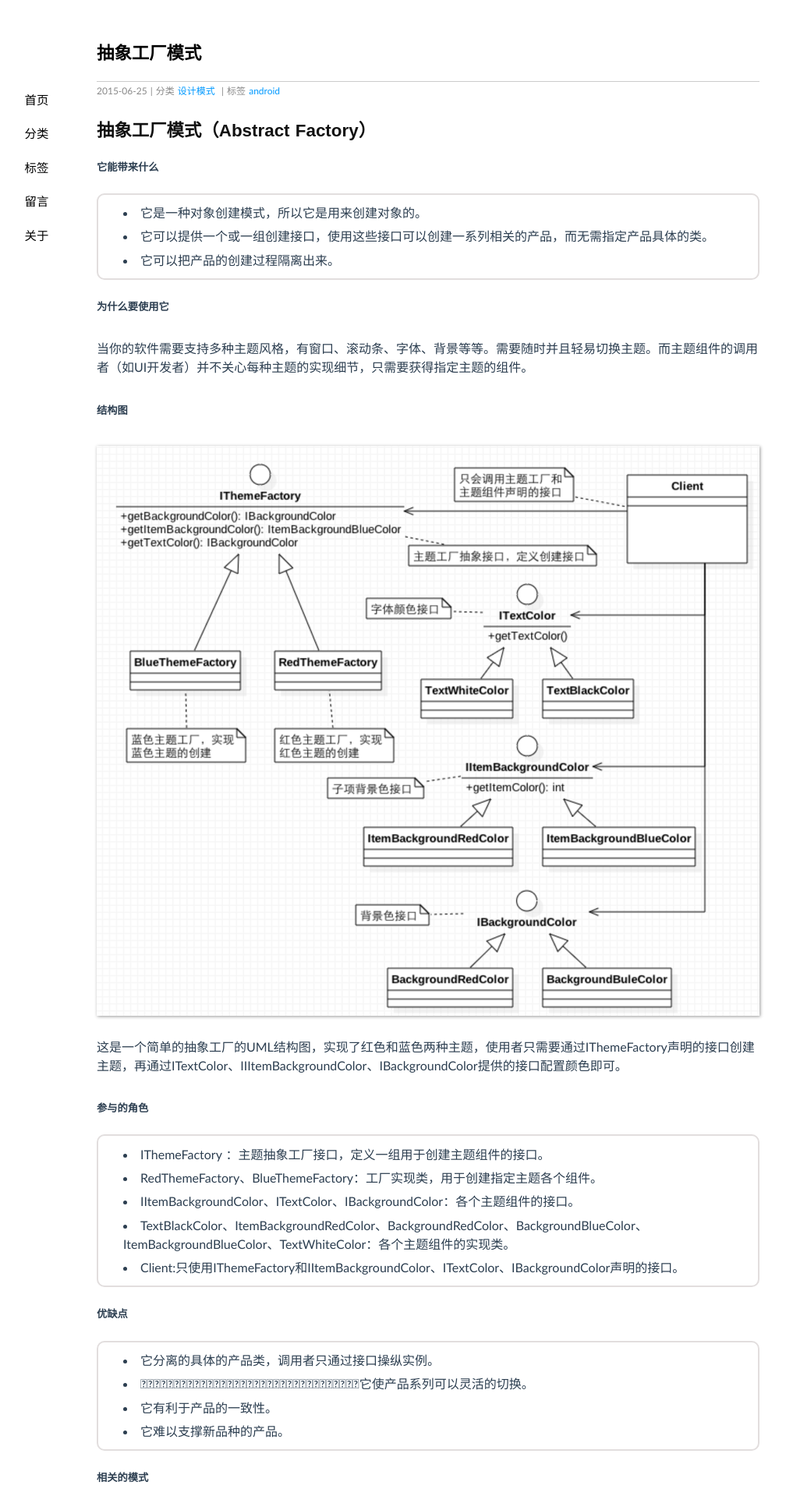
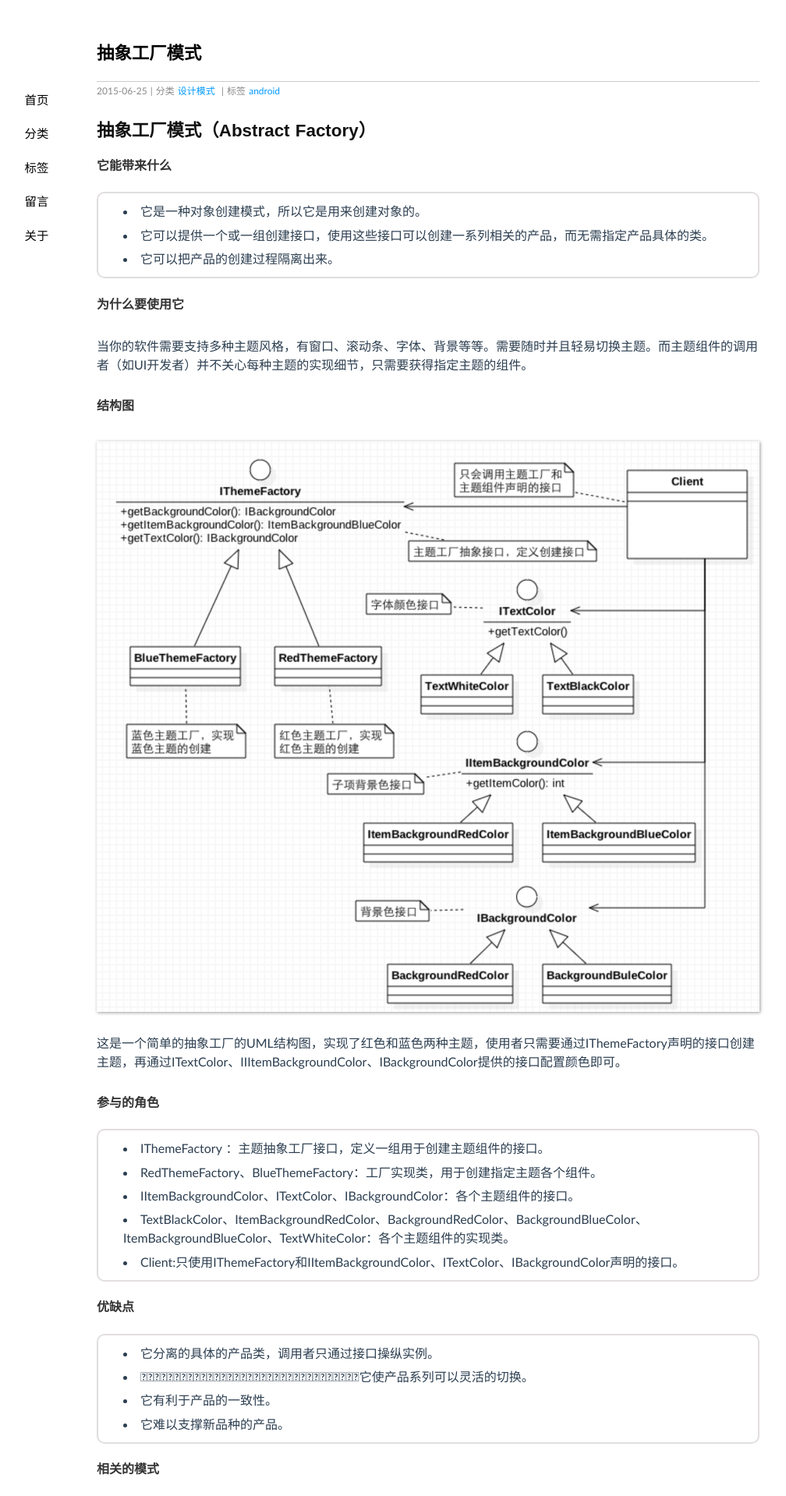
Before and after one commit to ruoshuisanqian/ruoshuisanqian.github.io, a Jekyll site: the page built from _posts/2015-06-25-抽象工厂模式.md, in a window 1280 px wide. Shown: the top 1919 px of the page at 78% size, without its empty margins (91-1099 px from the left). Built offline with Jekyll 4.4.1, drawn with Linux system fonts in a browser that asks for light colours; Markdown is read by kramdown in place of the engine named in the settings; comment, search, counter and statistics services are not loaded.

Commit message:
修改标题

```diff
--- a/_posts/2015-06-25-抽象工厂模式.md
+++ b/_posts/2015-06-25-抽象工厂模式.md
@@ -7,40 +7,40 @@ tags: android
 
 ##抽象工厂模式（Abstract Factory）
 
-#####它能带来什么
+####它能带来什么
 
 * 它是一种对象创建模式，所以它是用来创建对象的。
 * 它可以提供一个或一组创建接口，使用这些接口可以创建一系列相关的产品，而无需指定产品具体的类。
 * 它可以把产品的创建过程隔离出来。
 
-#####为什么要使用它
+####为什么要使用它
 
 当你的软件需要支持多种主题风格，有窗口、滚动条、字体、背景等等。需要随时并且轻易切换主题。而主题组件的调用者（如UI开发者）并不关心每种主题的实现细节，只需要获得指定主题的组件。
 
-#####结构图
+####结构图
 ![](../image/AbstractFactory.png)
 
 这是一个简单的抽象工厂的UML结构图，实现了红色和蓝色两种主题，使用者只需要通过IThemeFactory声明的接口创建主题，再通过ITextColor、IIItemBackgroundColor、IBackgroundColor提供的接口配置颜色即可。
 
-#####参与的角色
+####参与的角色
 * IThemeFactory ：主题抽象工厂接口，定义一组用于创建主题组件的接口。
 * RedThemeFactory、BlueThemeFactory：工厂实现类，用于创建指定主题各个组件。
 * IItemBackgroundColor、ITextColor、IBackgroundColor：各个主题组件的接口。
 * TextBlackColor、ItemBackgroundRedColor、BackgroundRedColor、BackgroundBlueColor、ItemBackgroundBlueColor、TextWhiteColor：各个主题组件的实现类。
 * Client:只使用IThemeFactory和IItemBackgroundColor、ITextColor、IBackgroundColor声明的接口。
 
-#####优缺点
+####优缺点
 
 * 它分离的具体的产品类，调用者只通过接口操纵实例。
 * 􏳰􏵘􏳹􏰦􏵙􏳣􏵚􏵛􏰭􏵜􏵇􏳰􏵘􏳹􏰦􏵙􏳣􏵚􏵛􏰭􏵜􏵇􏳰􏵘􏳹􏰦􏵙􏳣􏵚􏵛􏰭􏵜􏵇它使产品系列可以灵活的切换。
 * 它有利于产品的一致性。
 * 它难以支撑新品种的产品。
 
-#####相关的模式
+####相关的模式
 * Singleton（单例模式），一般抽象工厂模式需要一个创建工厂类用于管理，而这个类通常是单利模式。
 * Factory Method（方法工厂），抽象工厂接口与产品系列接口一般是方法工厂模式。
 
-#####Android代码示例
+####Android代码示例
 
 下面代码实现了一个简单的给ListView换色。
 
@@ -165,6 +165,6 @@ tags: android
 	    }
 	}
 
-#####源码
+####源码
 
 这个例子的源码在GitHub [DesignPattern仓库](https://github.com/ruoshuisanqian/DesignPattern)的abstractfactory模块中。
```
